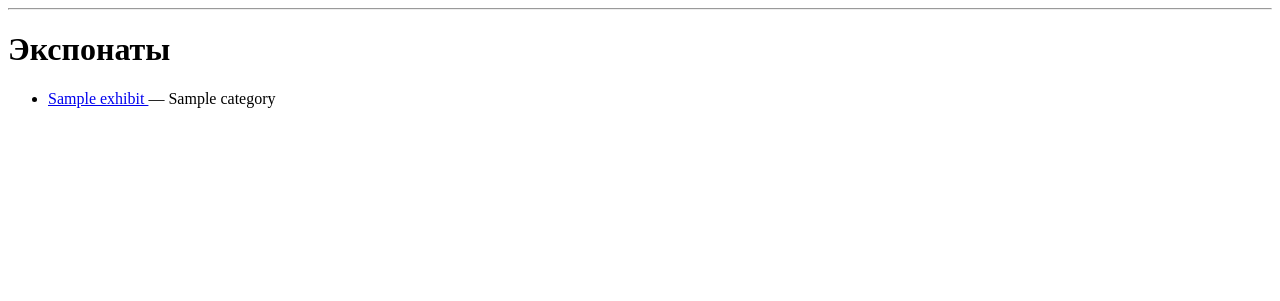
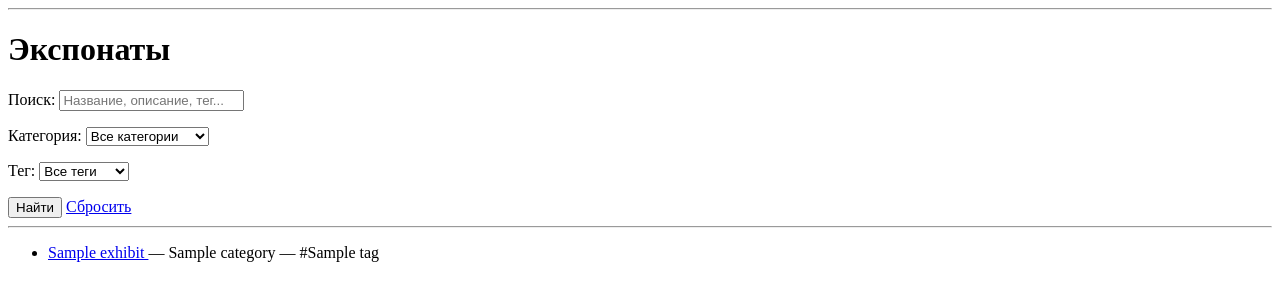
Before and after one commit to TheLim148/Solemnace-Galleries, a Django app: page /exhibits/ in a window 1280 px wide. Shown: the part 26-327 px from the top of the page. Run offline with Django 5.2, Linux system fonts and the light colour scheme; tables that the repository leaves empty hold one stand-in row (values such as "Sample post").

Commit message:
Add exhibit search and filtering

```diff
--- a/archive/templates/archive/exhibit_list.html
+++ b/archive/templates/archive/exhibit_list.html
@@ -8,20 +8,121 @@
 
 <h1>Экспонаты</h1>
 
+
+<form method="get">
+
+    <p>
+        <label for="q">
+            Поиск:
+        </label>
+
+        <input
+            id="q"
+            type="search"
+            name="q"
+            value="{{ query }}"
+            placeholder="Название, описание, тег..."
+        >
+    </p>
+
+
+    <p>
+        <label for="category">
+            Категория:
+        </label>
+
+        <select
+            id="category"
+            name="category"
+        >
+            <option value="">
+                Все категории
+            </option>
+
+            {% for category in categories %}
+                <option
+                    value="{{ category.pk }}"
+                    {% if selected_category == category.pk|stringformat:"s" %}
+                        selected
+                    {% endif %}
+                >
+                    {{ category.name }}
+                </option>
+            {% endfor %}
+        </select>
+    </p>
+
+
+    <p>
+        <label for="tag">
+            Тег:
+        </label>
+
+        <select
+            id="tag"
+            name="tag"
+        >
+            <option value="">
+                Все теги
+            </option>
+
+            {% for tag in tags %}
+                <option
+                    value="{{ tag.pk }}"
+                    {% if selected_tag == tag.pk|stringformat:"s" %}
+                        selected
+                    {% endif %}
+                >
+                    {{ tag.name }}
+                </option>
+            {% endfor %}
+        </select>
+    </p>
+
+
+    <button type="submit">
+        Найти
+    </button>
+
+    <a href="{% url 'archive:exhibit_list' %}">
+        Сбросить
+    </a>
+
+</form>
+
+
+<hr>
+
+
 {% if exhibits %}
+
     <ul>
         {% for exhibit in exhibits %}
             <li>
+
                 <a href="{% url 'archive:exhibit_detail' exhibit.pk %}">
                     {{ exhibit.title }}
                 </a>
 
                 — {{ exhibit.category.name }}
+
+                {% if exhibit.tags.all %}
+                    —
+                    {% for tag in exhibit.tags.all %}
+                        #{{ tag.name }}
+                    {% endfor %}
+                {% endif %}
+
             </li>
         {% endfor %}
     </ul>
+
 {% else %}
-    <p>Опубликованных экспонатов пока нет.</p>
+
+    <p>
+        Экспонаты по заданным условиям не найдены.
+    </p>
+
 {% endif %}
 
 {% endblock %}
--- a/archive/views.py
+++ b/archive/views.py
@@ -17,6 +17,7 @@ from .forms import (
 )
 
 from .models import (
+    Category,
     Exhibit,
     ExhibitRelation,
     ExhibitSource,
@@ -26,7 +27,9 @@ from .models import (
     GalleryExhibit,
     Location,
     Media,
+    Tag,
 )
+
 def home(request):
     return render(request, "archive/home.html")
 
@@ -36,13 +39,46 @@ def exhibit_list(request):
         Exhibit.objects
         .filter(status=Exhibit.Status.PUBLISHED)
         .select_related("category", "owner")
+        .prefetch_related("tags")
         .order_by("-created_at")
     )
+
+    query = request.GET.get("q", "").strip()
+    category_id = request.GET.get("category", "")
+    tag_id = request.GET.get("tag", "")
+
+    if query:
+        exhibits = exhibits.filter(
+            Q(title__icontains=query)
+            | Q(description__icontains=query)
+            | Q(tags__name__icontains=query)
+            | Q(sources__title__icontains=query)
+        ).distinct()
+
+    if category_id:
+        exhibits = exhibits.filter(
+            category_id=category_id,
+        )
+
+    if tag_id:
+        exhibits = exhibits.filter(
+            tags__id=tag_id,
+        ).distinct()
+
+    categories = Category.objects.order_by("name")
+    tags = Tag.objects.order_by("name")
 
     return render(
         request,
         "archive/exhibit_list.html",
-        {"exhibits": exhibits},
+        {
+            "exhibits": exhibits,
+            "categories": categories,
+            "tags": tags,
+            "query": query,
+            "selected_category": category_id,
+            "selected_tag": tag_id,
+        },
     )
 
 
```
